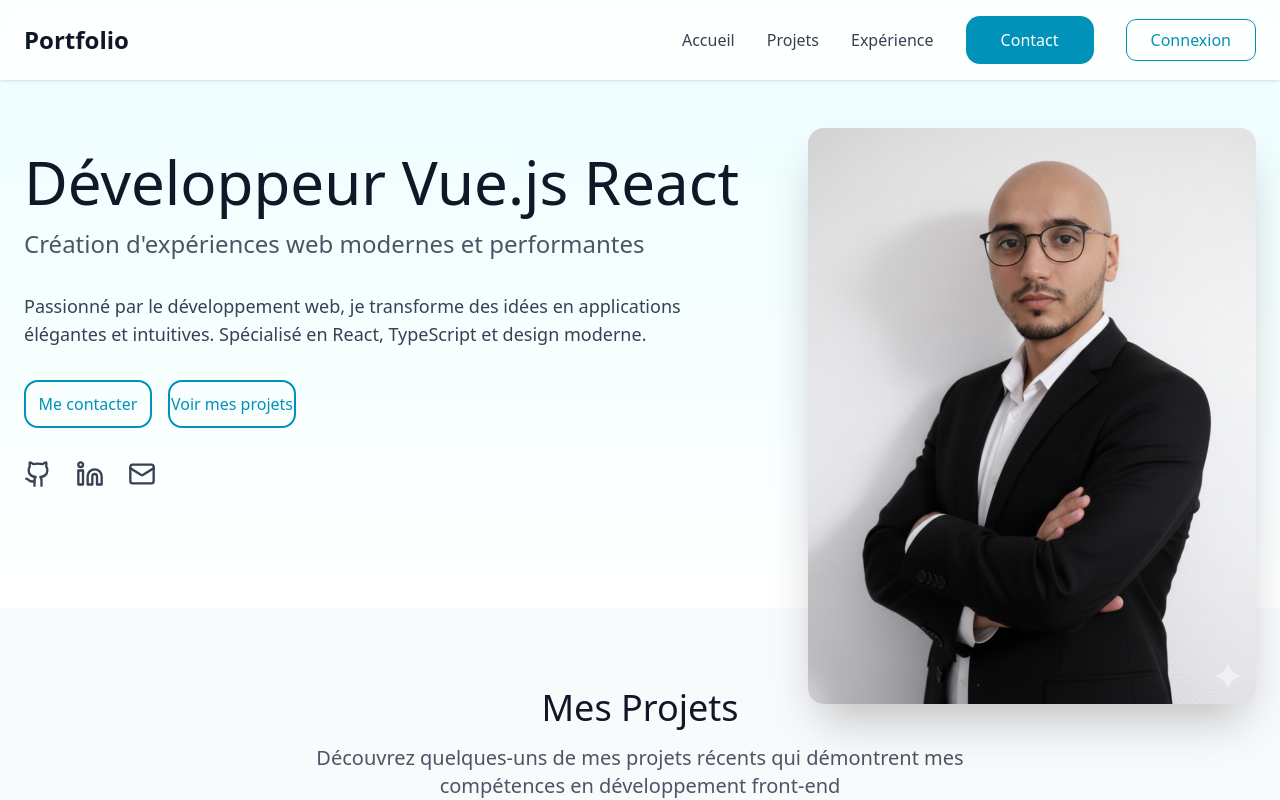
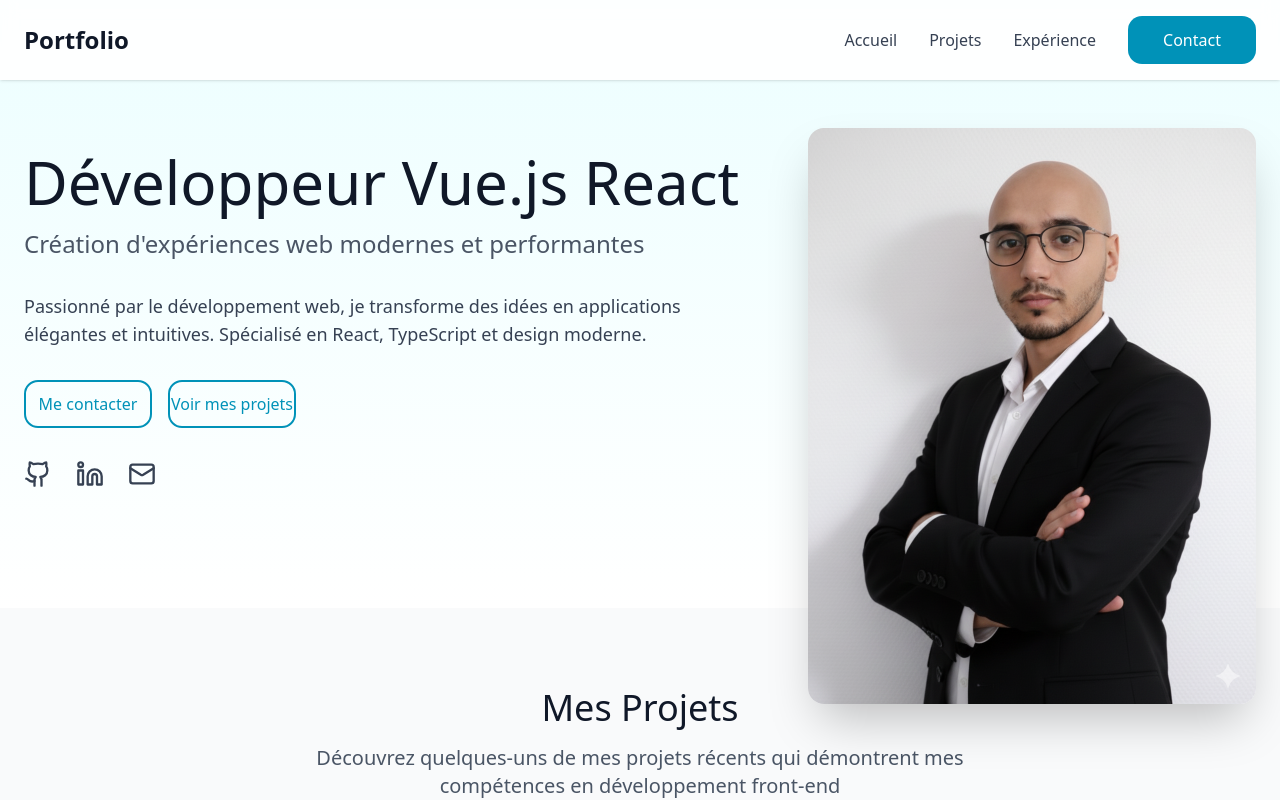
Before and after one commit to Bnachate/Portfolio, a Next.js app: page / in a window 1280 px wide. Shown: the top 800 px of the page. Built offline with nearby package versions, Linux system fonts and the light colour scheme.

Commit message:
connexion button hidden

```diff
--- a/app/components/Header.tsx
+++ b/app/components/Header.tsx
@@ -44,7 +44,7 @@ export function Header() {
             </Button>
             <Link
               href="/login"
-              className="border border-cyan-600 text-cyan-600 px-6 py-2 rounded-lg hover:bg-cyan-50 transition-colors"
+              className="border border-cyan-600 text-cyan-600 px-6 py-2 rounded-lg hover:bg-cyan-50 transition-colors hidden"
             >
               Connexion
             </Link>
```
